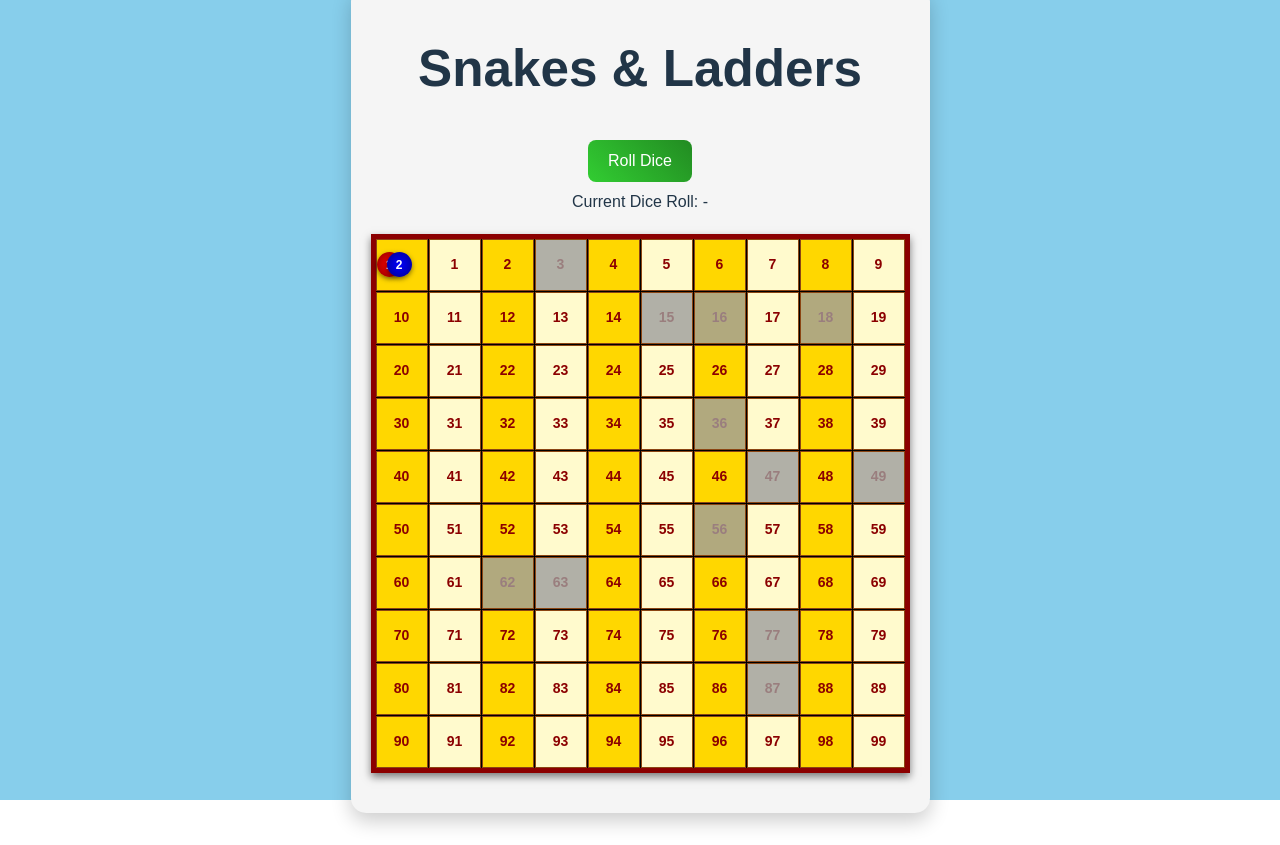
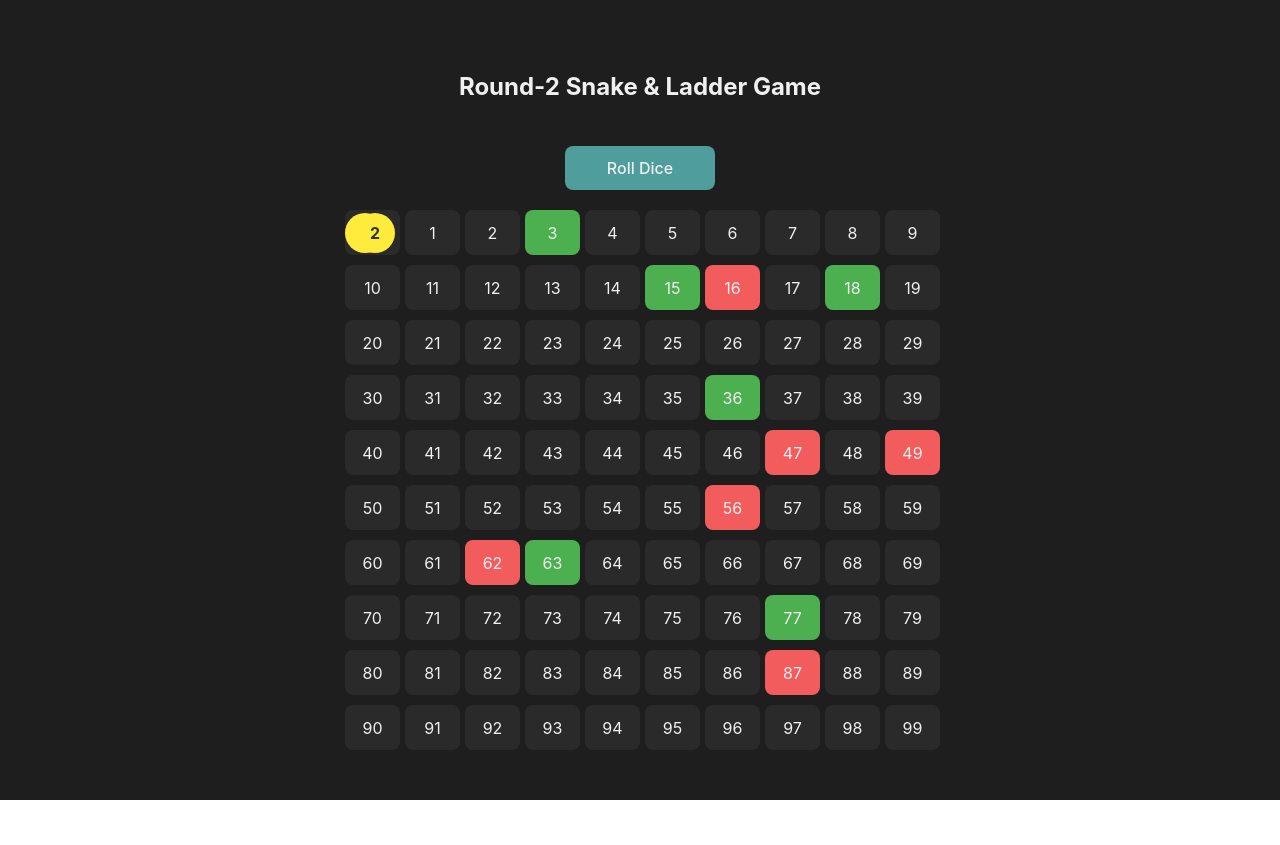
Before and after one commit to VarshithPawarHR/Snake-Ladder, a React (Vite) app: page / in a window 1280 px wide. Both pictures are taken after a click on the button "2 Players". After the commit the page ends 800 px from the top, so only its background shows below. Built offline with nearby package versions, Linux system fonts and the light colour scheme; grey boxes are pictures that could not be loaded.

Commit message:
feat:resized

```diff
--- a/src/App.css
+++ b/src/App.css
@@ -1,223 +1,145 @@
-#root {
-  max-width: 1280px;
-  margin: 0 auto;
-  padding: 2rem;
-  text-align: center;
+/* Global Styles */
+:root {
+  --primary-bg-color: #1e1e1e; /* Dark background */
+  --secondary-bg-color: #2a2a2a; /* Darker secondary background for cells */
+  --text-color: #f0f0f0; /* Light text */
+  --button-bg-color: #4f9d9d; /* Button background */
+  --button-hover-color: #388f8f; /* Button hover effect */
+  --highlight-color: #f25c5c; /* Red color for snake mouths */
+  --ladder-color: #4caf50; /* Green color for ladders */
+  --pawn-bg-color: #ffeb3b; /* Yellow pawn color */
+  --winner-color: #81c784; /* Winner message color */
 }
 
-.logo {
-  height: 6em;
-  padding: 1.5em;
-  will-change: filter;
-  transition: filter 300ms;
-}
-.logo:hover {
-  filter: drop-shadow(0 0 2em #646cffaa);
-}
-.logo.react:hover {
-  filter: drop-shadow(0 0 2em #61dafbaa);
-}
-
-@keyframes logo-spin {
-  from {
-    transform: rotate(0deg);
-  }
-  to {
-    transform: rotate(360deg);
-  }
-}
-
-@media (prefers-reduced-motion: no-preference) {
-  a:nth-of-type(2) .logo {
-    animation: logo-spin infinite 20s linear;
-  }
-}
-
-.card {
-  padding: 2em;
-}
-
-.read-the-docs {
-  color: #888;
-}
-
+/* Dark Mode Global Styles */
 body {
-  font-family: "Poppins", sans-serif;
-  background-color: #87ceeb; /* Sky blue background */
-  margin: 0;
+  background-color: var(--primary-bg-color);
+  color: var(--text-color);
+  font-family: "Inter", sans-serif;
+  margin: 10px;
   padding: 0;
   display: flex;
   justify-content: center;
   align-items: center;
   height: 100vh;
+  /* Prevent scrolling */
 }
 
+/* Centered Game Container */
 .game-container {
+  display: flex;
+  flex-direction: column;
+  justify-content: center;
+  align-items: center;
+  padding: 10px;
+  gap: 20px;
+  max-width: 100%;
+  max-height: 100%;
   text-align: center;
-  max-width: 650px;
-  margin: auto;
-  background: #f5f5f5; /* Light gray */
-  padding: 20px;
-  border-radius: 15px;
-  box-shadow: 0 8px 20px rgba(0, 0, 0, 0.2);
 }
 
-.start-menu button {
-  margin: 10px;
-  padding: 12px 25px;
-  font-size: 18px;
-  cursor: pointer;
-  background: linear-gradient(45deg, #6a5acd, #483d8b); /* Gradient effect */
-  color: white;
-  border: none;
-  border-radius: 8px;
-  transition: transform 0.3s, background-color 0.3s;
+h1,
+h2 {
+  text-align: center;
+  margin-bottom: 1px;
 }
 
-.start-menu button:hover {
-  transform: scale(1.1);
-  background: linear-gradient(45deg, #483d8b, #6a5acd);
+/* Start Menu and Controls */
+.start-menu,
+.controls {
+  display: flex;
+  flex-direction: column;
+  align-items: center;
+  gap: 15px;
 }
 
-/* Board styles */
+/* Button Style */
+button {
+  background-color: var(--button-bg-color);
+  color: var(--text-color);
+  padding: 12px 20px;
+  border-radius: 8px;
+  border: none;
+  cursor: pointer;
+  transition: all 0.3s ease;
+  width: 150px;
+}
+
+button:hover {
+  background-color: var(--button-hover-color);
+}
+
+.text-white {
+  color: var(--text-color);
+}
+
+.text-center {
+  text-align: center;
+}
+
+/* Board Styles */
 .board {
   display: grid;
-  grid-template-columns: repeat(10, 1fr);
-  gap: 1px;
-  margin: 20px auto;
-  background: #000;
-  border: 5px solid #8b0000; /* Deep red border */
-  box-shadow: 0 4px 8px rgba(0, 0, 0, 0.5);
+  grid-template-columns: repeat(10, 50px);
+  grid-template-rows: repeat(10, 45px);
+  gap: 10px;
+  margin-top: 0px;
+  position: relative;
 }
 
+/* Cell Styles */
 .cell {
-  width: 50px;
-  height: 50px;
+  width: 55px;
+  height: 45px;
+  background-color: var(--secondary-bg-color);
   display: flex;
+  align-items: center;
   justify-content: center;
-  align-items: center;
-  background-color: #fffacd; /* Light yellow */
-  border: 1px solid #8b4513; /* Saddle brown */
+  border-radius: 8px;
   position: relative;
-  font-size: 14px;
-  font-weight: bold;
-  color: #8b0000;
 }
 
-.cell:nth-child(odd) {
-  background-color: #ffd700; /* Gold for alternate cells */
+.snake {
+  background-color: var(--highlight-color);
 }
 
-.cell:nth-child(even) {
-  background-color: #fffacd;
+.ladder {
+  background-color: var(--ladder-color);
 }
 
-/* Pawn styles */
+/* Player Pawn Styling */
 .pawn {
   position: absolute;
-  width: 25px;
-  height: 25px;
+  width: 40px;
+  height: 40px;
+  background-color: var(--pawn-bg-color);
   border-radius: 50%;
+  color: #333;
   display: flex;
+  align-items: center;
   justify-content: center;
-  align-items: center;
-  color: white;
-  font-size: 12px;
+  font-size: 16px;
   font-weight: bold;
-  box-shadow: 0 2px 5px rgba(0, 0, 0, 0.5);
 }
 
-.player-0 {
-  background: radial-gradient(circle, red, darkred);
+/* Winner Announcement */
+.winner-message {
+  color: var(--winner-color);
+  font-size: 24px;
+  font-weight: 600;
+  text-align: center;
+  margin-top: 5px;
 }
 
-.player-1 {
-  background: radial-gradient(circle, blue, darkblue);
+/* Prevent Scroll and Center Everything */
+html,
+body {
+  height: 100%;
+  margin: 0px;
+  padding: 0;
 }
 
-.player-2 {
-  background: radial-gradient(circle, green, darkgreen);
+.controls {
+  margin-top: 20px;
+  gap: 10px;
 }
-
-.player-3 {
-  background: radial-gradient(circle, yellow, goldenrod);
-}
-
-/* Controls */
-.controls {
-  margin-top: 25px;
-}
-
-.controls button {
-  margin: 8px;
-  padding: 12px 20px;
-  font-size: 16px;
-  cursor: pointer;
-  background: linear-gradient(45deg, #32cd32, #228b22); /* Green gradient */
-  color: white;
-  border: none;
-  border-radius: 8px;
-  transition: transform 0.3s, background-color 0.3s;
-}
-
-.controls button:hover {
-  transform: scale(1.1);
-  background: linear-gradient(45deg, #228b22, #32cd32);
-}
-
-/* Snake and Ladder styles */
-.cell.snake::before,
-.cell.ladder::before {
-  content: "";
-  position: absolute;
-  top: 0;
-  left: 0;
-  width: 100%;
-  height: 100%;
-  background-size: cover;
-  background-repeat: no-repeat;
-  z-index: 1;
-  opacity: 0.8;
-}
-
-.cell.snake::before {
-  background-image: url("/snake.png"); /* Path to snake image */
-}
-
-.cell.ladder::before {
-  background-image: url("/ladder.png"); /* Path to ladder image */
-}
-
-.winner-message {
-  font-size: 24px;
-  font-weight: bold;
-  color: #32cd32; /* Bright green */
-  margin: 20px 0;
-  text-shadow: 0 0 10px rgba(50, 205, 50, 0.7);
-}
-
-.start-menu {
-  margin-top: 20px;
-}
-
-.start-menu h2 {
-  font-size: 20px;
-  margin-bottom: 10px;
-}
-
-.start-menu button {
-  margin: 10px;
-  padding: 12px 25px;
-  font-size: 18px;
-  cursor: pointer;
-  background: linear-gradient(45deg, #6a5acd, #483d8b);
-  color: white;
-  border: none;
-  border-radius: 8px;
-  transition: transform 0.3s, background-color 0.3s;
-}
-
-.start-menu button:hover {
-  transform: scale(1.1);
-  background: linear-gradient(45deg, #483d8b, #6a5acd);
-}
--- a/src/App.jsx
+++ b/src/App.jsx
@@ -1,4 +1,5 @@
-import React, { useState } from "react";
+import { useState } from "react";
+import PropTypes from "prop-types";
 import "./App.css";
 
 const snakes = { 16: 6, 47: 26, 49: 11, 56: 53, 62: 19, 87: 24 };
@@ -31,6 +32,15 @@ const Board = ({ cells, players }) => (
     ))}
   </div>
 );
+Board.propTypes = {
+  cells: PropTypes.arrayOf(PropTypes.number).isRequired,
+  players: PropTypes.arrayOf(
+    PropTypes.shape({
+      id: PropTypes.number.isRequired,
+      position: PropTypes.number.isRequired,
+    })
+  ).isRequired,
+};
 
 const App = () => {
   const [players, setPlayers] = useState([]);
@@ -88,33 +98,66 @@ const App = () => {
   };
 
   return (
+    <div className="container">
       <div className="game-container">
-      <h1>Snakes & Ladders</h1>
+        <h2 className="text-3xl font-bold text-center text-white">
+          Round-2 Snake & Ladder Game
+        </h2>
         {!gameStarted ? (
-        <div className="start-menu">
-          <h2>Select Number of Players</h2>
-          <button onClick={() => startGame(2)}>2 Players</button>
-          <button onClick={() => startGame(4)}>4 Players</button>
+          <div>
+            <div
+              className="start-menu"
+              style={{
+                display: "flex",
+                justifyContent: "center",
+                flexDirection: "row",
+                alignItems: "center",
+              }}
+            >
+              <button className="btn" onClick={() => startGame(2)}>
+                2 Players
+              </button>
+              <button className="btn" onClick={() => startGame(4)}>
+                4 Players
+              </button>
+            </div>
           </div>
         ) : (
           <>
             {winner ? (
               <h2 className="winner-message">{winner} Wins! 🎉</h2>
             ) : (
-            <div className="controls">
-              <button onClick={rollDice}>Roll Dice</button>
+              <div style={{ display: "flex", flexDirection: "rows" }}>
+                <div
+                  className="controls"
+                  style={{
+                    display: "flex",
+                    flexDirection: "row",
+                    justifyContent: "center",
+                    alignItems: "center",
+                  }}
+                >
+                  <button className="btn" onClick={rollDice}>
+                    Roll Dice
+                  </button>
                   {diceRoll !== null && (
                     <>
-                  <button onClick={movePawn}>Move {diceRoll} Steps</button>
-                  <button onClick={discardMove}>Discard Move</button>
+                      <button className="btn" onClick={movePawn}>
+                        Move {diceRoll} Steps
+                      </button>
+                      <button className="btn" onClick={discardMove}>
+                        Discard Move
+                      </button>
                     </>
                   )}
                 </div>
+              </div>
             )}
-          <div>Current Dice Roll: {diceRoll || "-"}</div>
+
             <Board cells={cells} players={players} />
           </>
         )}
+      </div>
     </div>
   );
 };
```
Lines whose indentation alone changed are shown as unchanged.
